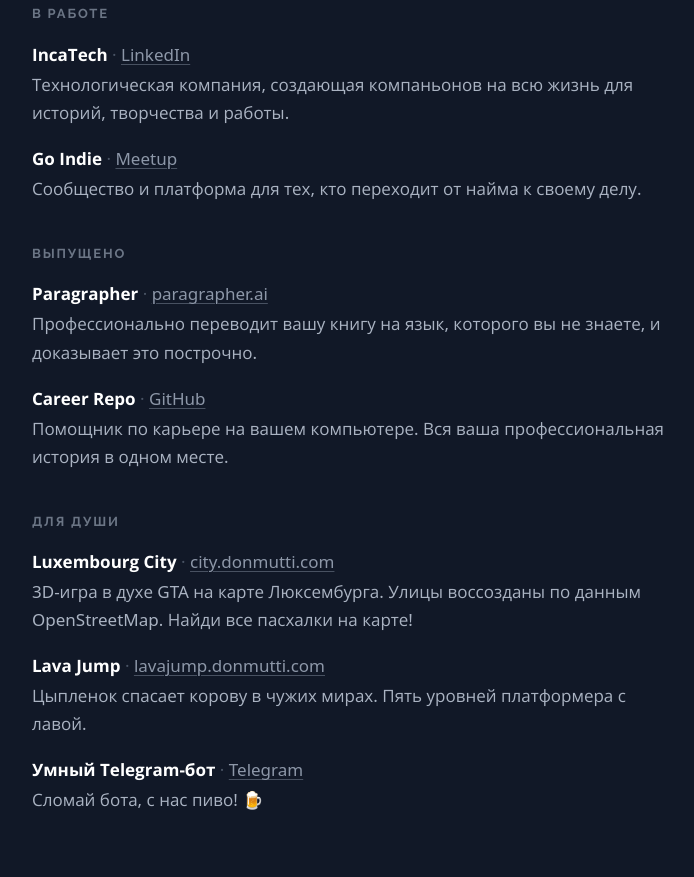
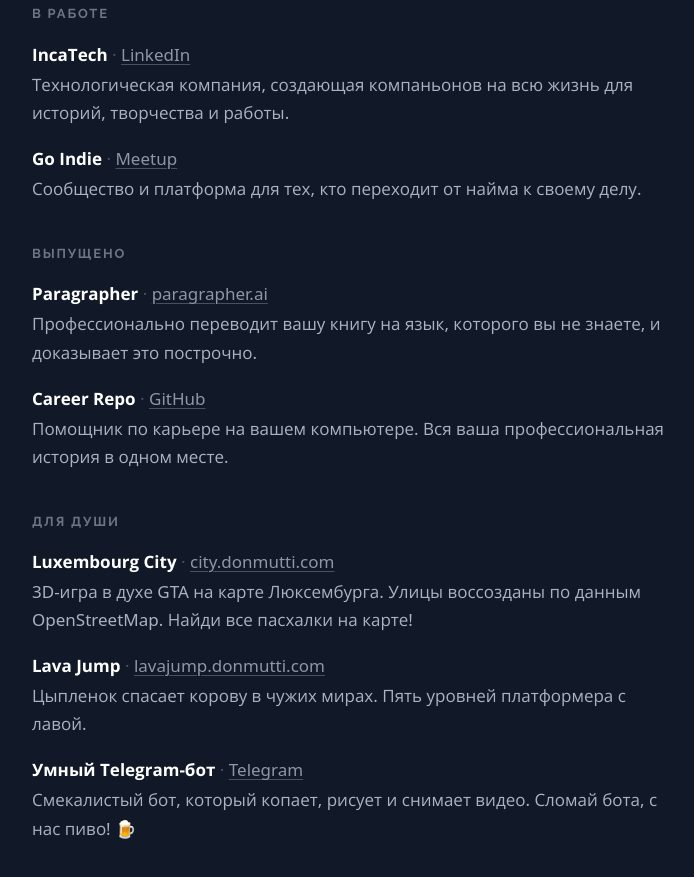
Before and after one commit to donmutti/donmutti, a plain HTML site: page ru/index.html in a window 1280 px wide. Shown: the part 926-1803 px from the top of the page, without its empty margins (288-982 px from the left). Drawn offline with Linux system fonts and the light colour scheme; a script that the page names is missing; a web font is replaced by a local one.

Commit message:
Telegram bot: new description EN/RU

```diff
--- a/ru/index.html
+++ b/ru/index.html
@@ -395,7 +395,7 @@
         <dt>Lava Jump <span class="sep">&middot;</span> <a class="src" href="https://lavajump.donmutti.com">lavajump.donmutti.com</a></dt>
         <dd>Цыпленок спасает корову в чужих мирах. Пять уровней платформера с лавой.</dd>
         <dt>Умный Telegram-бот <span class="sep">&middot;</span> <a class="src" href="https://t.me/+-owVziYvSYk1Yjky">Telegram</a></dt>
-        <dd>Сломай бота, с нас пиво! 🍺</dd>
+        <dd>Смекалистый бот, который копает, рисует и снимает видео. Сломай бота, с нас пиво! 🍺</dd>
       </dl>
     </section>
 
```
Also changed, not shown: index.html (+1 -1 lines).
